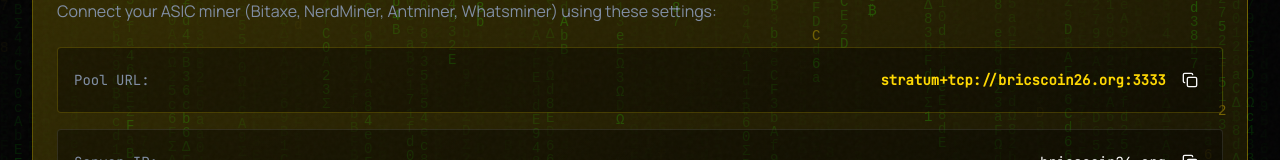
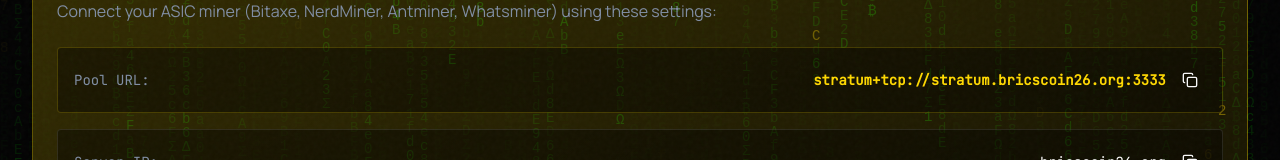
Before and after one commit to Bricscoin2026/Bricscoin, a React (Create React App) app in the folder frontend/: page /mining in a window 1280 px wide. Shown: the part 604-764 px from the top of the page. Built offline with nearby package versions, Linux system fonts and the light colour scheme; no server answers; a web font is replaced by a local one.

Commit message:
auto-commit for 2eef6a23-79d5-4b7b-85cc-4533678a3e0c

```diff
--- a/frontend/src/pages/Mining.jsx
+++ b/frontend/src/pages/Mining.jsx
@@ -121,8 +121,8 @@ export default function Mining() {
             <div className="flex flex-col sm:flex-row sm:items-center justify-between gap-2 p-4 bg-black/40 rounded-lg border border-primary/20">
               <span className="text-muted-foreground">Pool URL:</span>
               <div className="flex items-center gap-2">
-                <code className="text-primary font-bold">stratum+tcp://bricscoin26.org:3333</code>
-                <Button variant="ghost" size="icon" className="h-8 w-8" onClick={() => copyToClipboard("stratum+tcp://bricscoin26.org:3333")}>
+                <code className="text-primary font-bold">stratum+tcp://stratum.bricscoin26.org:3333</code>
+                <Button variant="ghost" size="icon" className="h-8 w-8" onClick={() => copyToClipboard("stratum+tcp://stratum.bricscoin26.org:3333")}>
                   <Copy className="w-4 h-4" />
                 </Button>
               </div>
```
